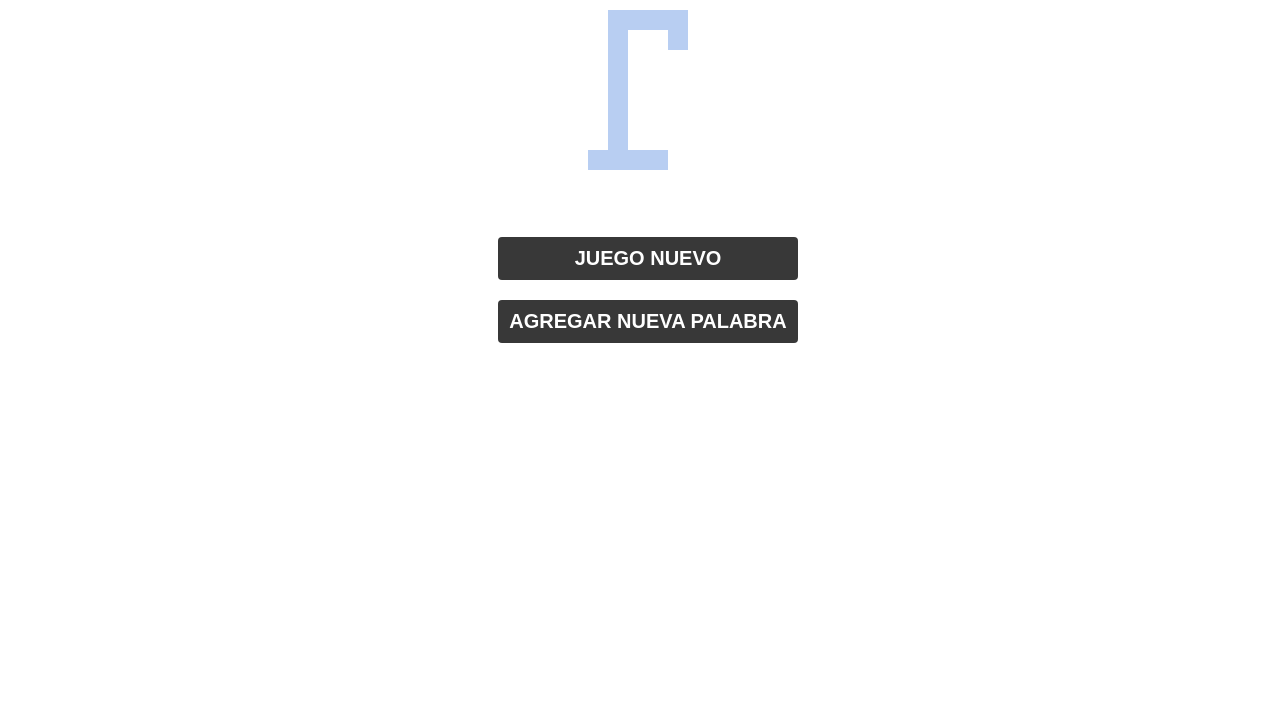
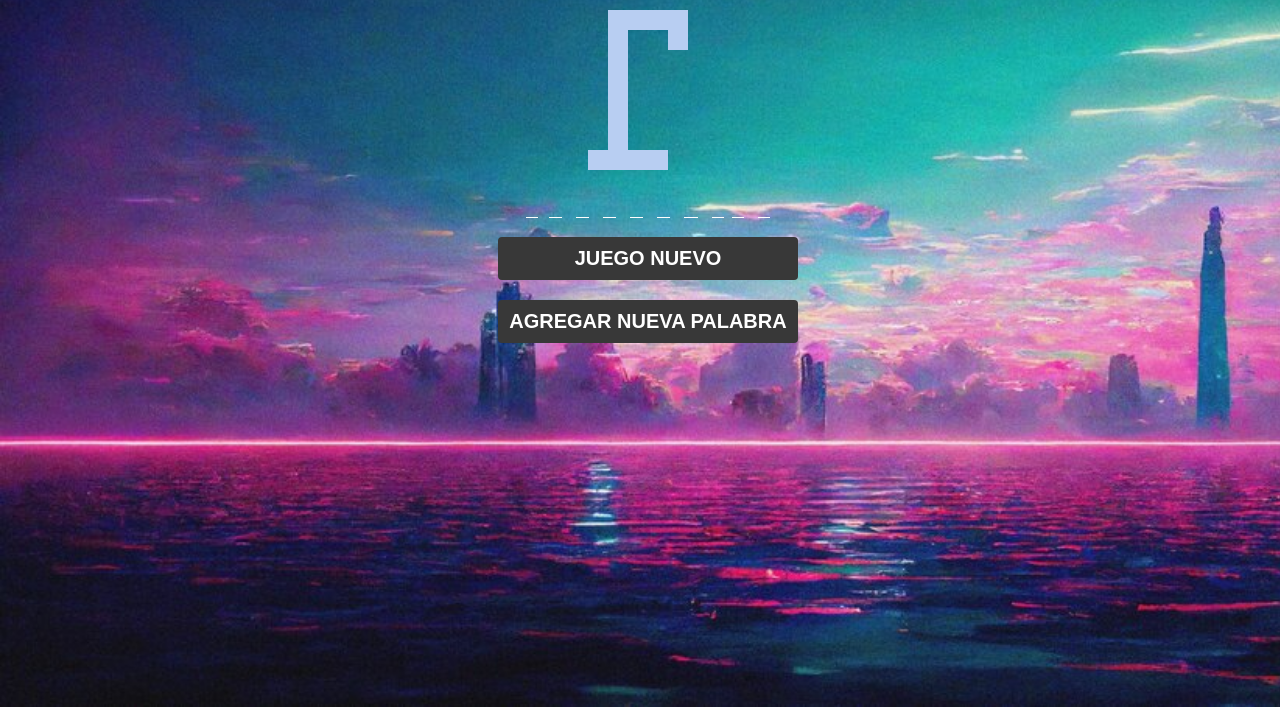
Before and after one commit to Davidmm06/Juego-del-Ahorcado-Alura-Challenge-Oracle-Next-Education, a plain HTML site: page index.html in a window 1280 px wide. Shown: the part 93-800 px from the top of the page. Drawn offline with Linux system fonts and the light colour scheme; the site is published under a folder, as on GitHub Pages, so addresses that start at the root find nothing; a web font is replaced by a local one.

Commit message:
actualizacion de la ruta de imagen

```diff
--- a/styles.css
+++ b/styles.css
@@ -3,7 +3,7 @@
 }
 
 body{
-    background: url(/img/resumen-retro-futurista-scifi-synthwave-paisaje-espacio-estrellas-vaporwave-estilizada-ilustracion-3d-musica-edm-ai-render_88188-2696.jpg);
+    background: url('img/resumen-retro-futurista-scifi-synthwave-paisaje-espacio-estrellas-vaporwave-estilizada-ilustracion-3d-musica-edm-ai-render_88188-2696.jpg');
  /* background-position: center center; */
 	background-attachment: fixed;
 	background-size: cover;
```
